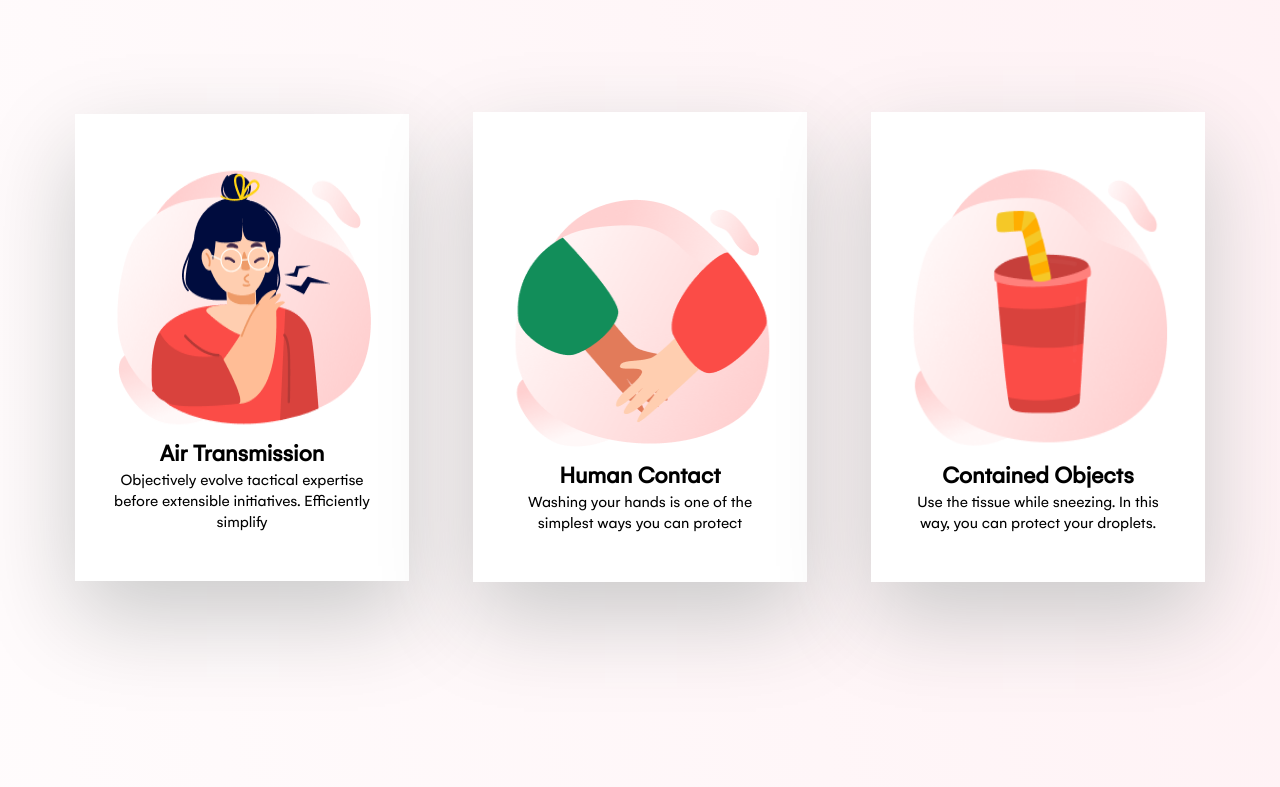
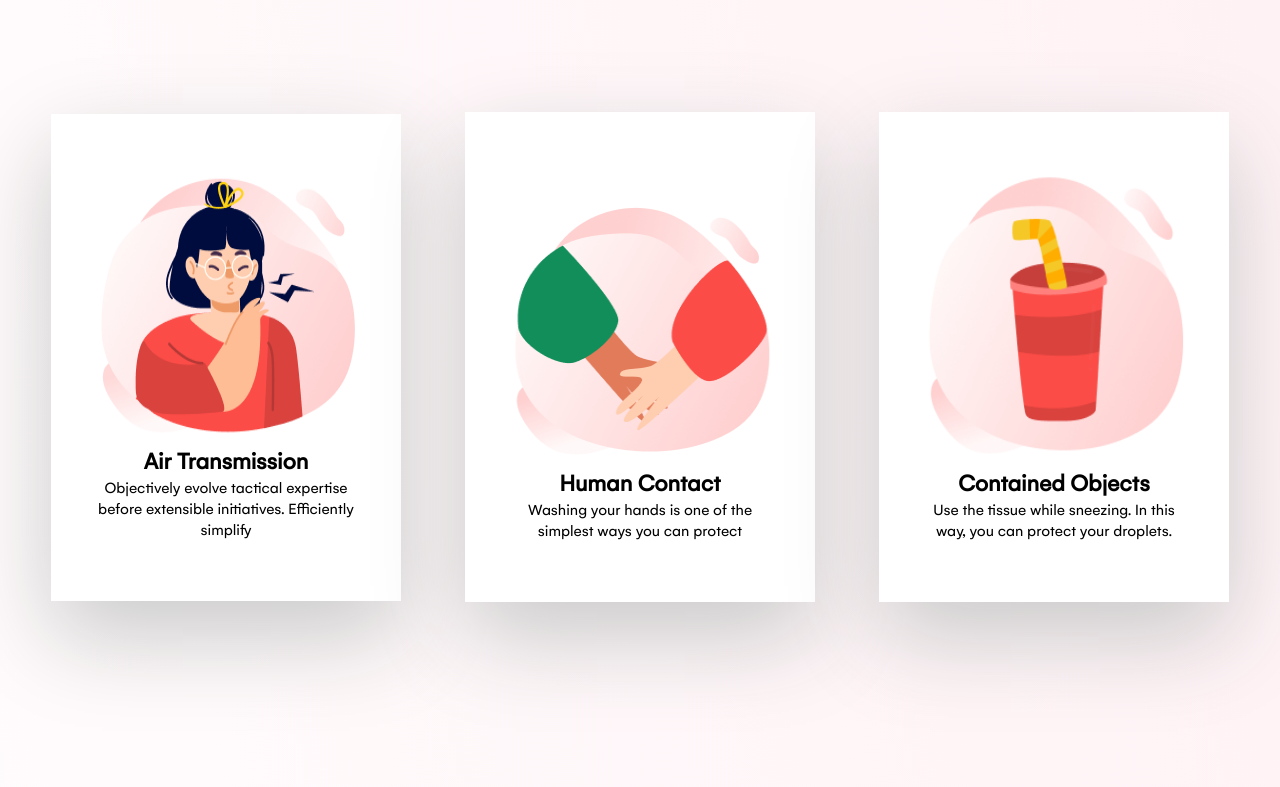
Before and after one commit to alaakaaikaty/Covid-19, a website: page dist/index.html in a window 1280 px wide. Shown: the part 1670-2457 px from the top of the page. Drawn offline with Linux system fonts and the light colour scheme.

Commit message:
contagion update2

```diff
--- a/scss/main.scss
+++ b/scss/main.scss
@@ -167,21 +167,19 @@ body {
 }
 
 .contagion-row .contagion-pic1 {
-    position: relative;
     background: #ffffff;
     box-shadow: 0px 35px 87px rgb(202, 202, 202);
     cursor: pointer;
-    // 5px 5px 5px rgba(68, 68, 68, 0.6);
-    width: 38rem;
     margin: 5rem 2rem;
-    border: 10px transparent;
-    padding: 3rem 2rem;
+    padding: 3.5rem 2.5rem;
+    border-bottom: 4px transparent solid;
 }
 
 .contagion-row .contagion-pic1:hover {
     background: #f7f7f7;
     border-bottom: 4px #fa5652 solid;
-    transition: 0.2s ease-in-out;
+    transform: all;
+    transition: all 0.5s ease-in-out;
 }
 
 // symptoms
```
Also changed, not shown: dist/css/main.css.
